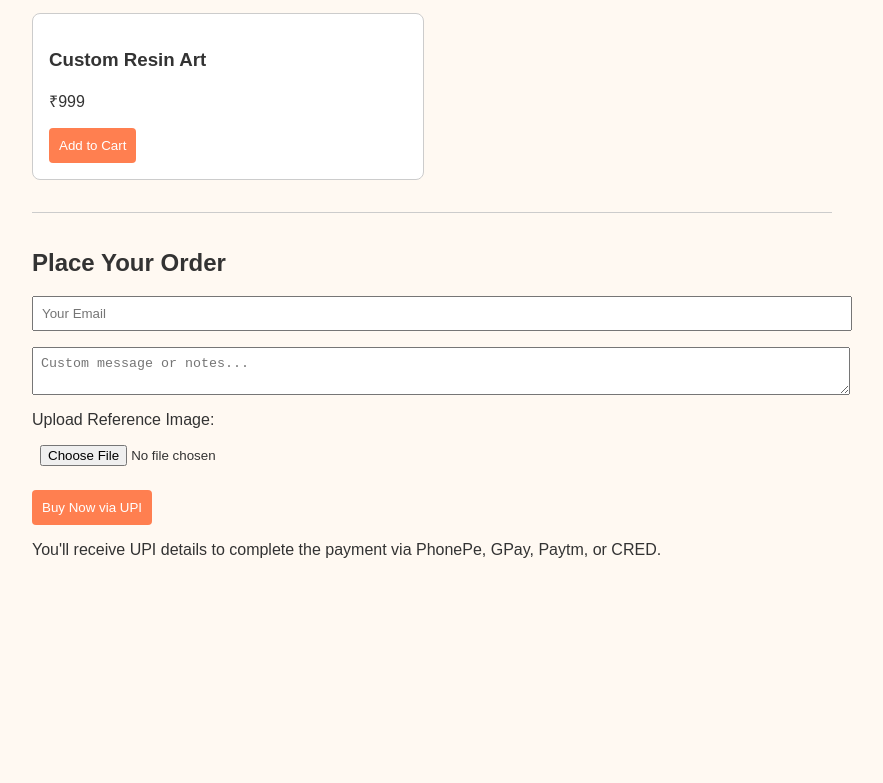
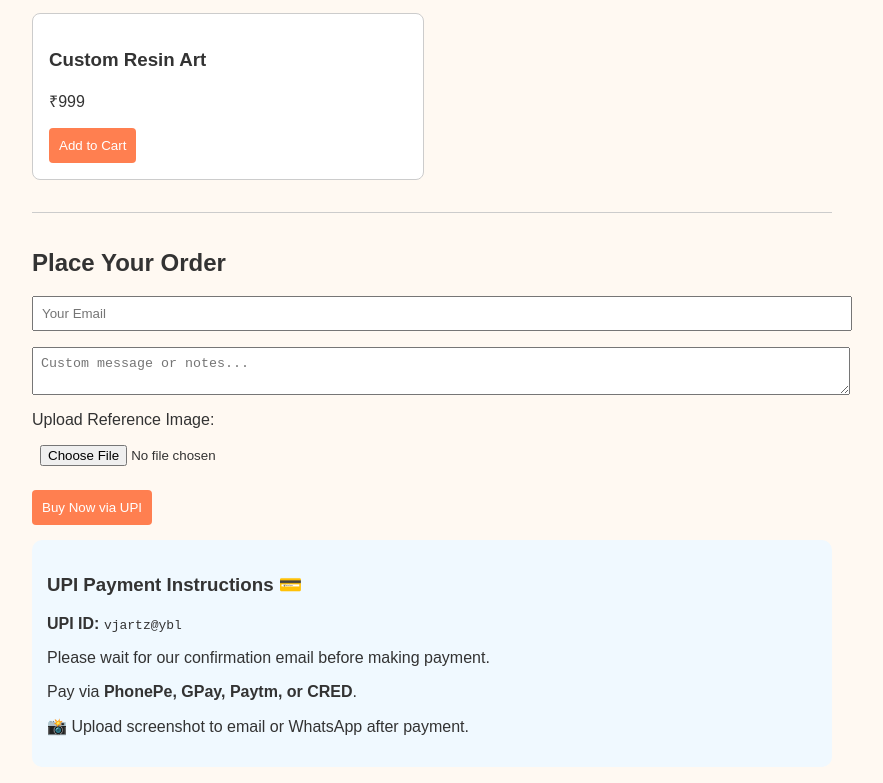
Before and after one commit to Vjartzcrafts/Vjartz_crafts, a plain HTML site: page index.html in a window 1280 px wide. Shown: the part 664-1447 px from the top of the page, without its empty margins (208-1091 px from the left). Before the commit the page ends 1255 px from the top, so only its background shows below. Drawn offline with Linux system fonts and the light colour scheme.

Commit message:
Update index.html

```diff
--- a/index.html
+++ b/index.html
@@ -20,7 +20,15 @@
       <label>Upload Reference Image:</label>
       <input type="file" id="fileInput" accept="image/*" />
       <button onclick="submitOrder()">Buy Now via UPI</button>
-      <p>You'll receive UPI details to complete the payment via PhonePe, GPay, Paytm, or CRED.</p>
+
+      <!-- ✅ UPI Payment Section -->
+      <div style="margin-top: 15px; padding: 15px; background: #f0f9ff; border-radius: 10px;">
+        <h3>UPI Payment Instructions 💳</h3>
+        <p><strong>UPI ID:</strong> <code>vjartz@ybl</code></p>
+        <p>Please wait for our confirmation email before making payment.</p>
+        <p>Pay via <strong>PhonePe, GPay, Paytm, or CRED</strong>.</p>
+        <p>📸 Upload screenshot to email or WhatsApp after payment.</p>
+      </div>
     </div>
   </div>
 
```
